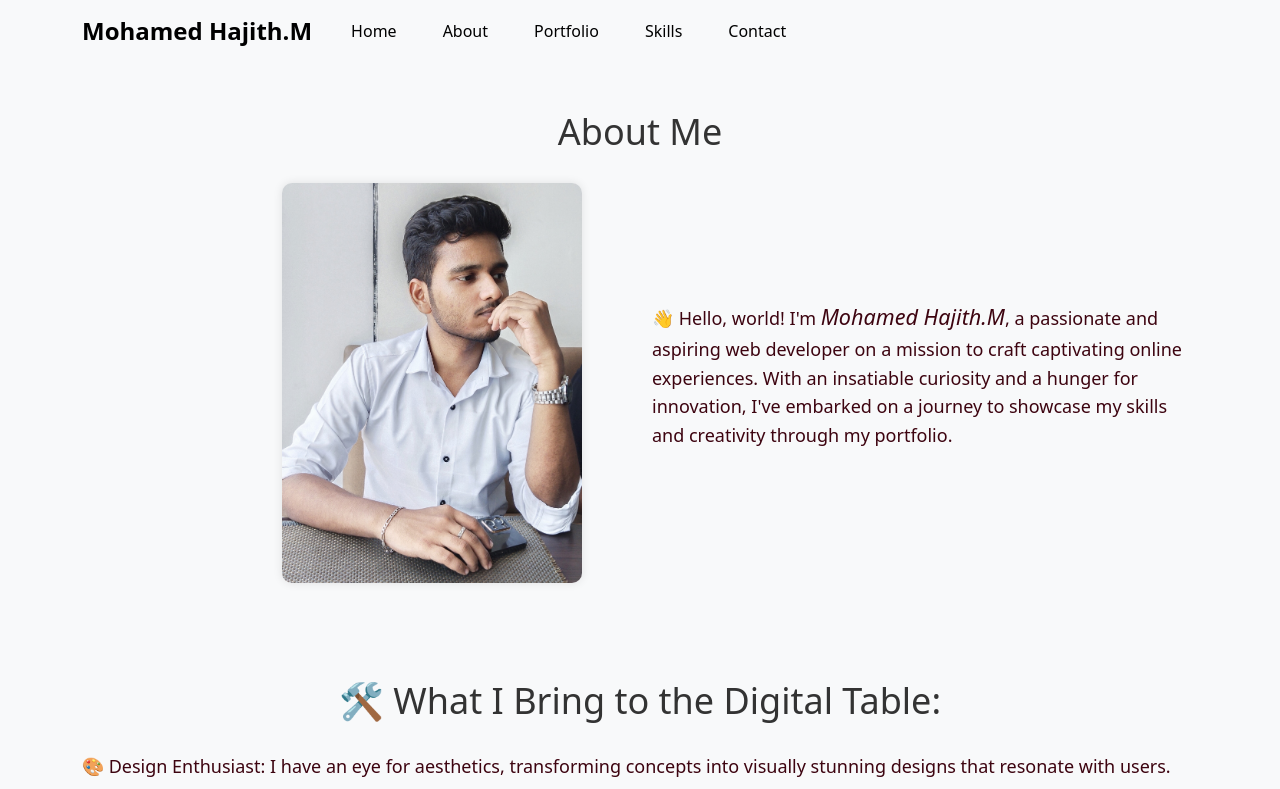
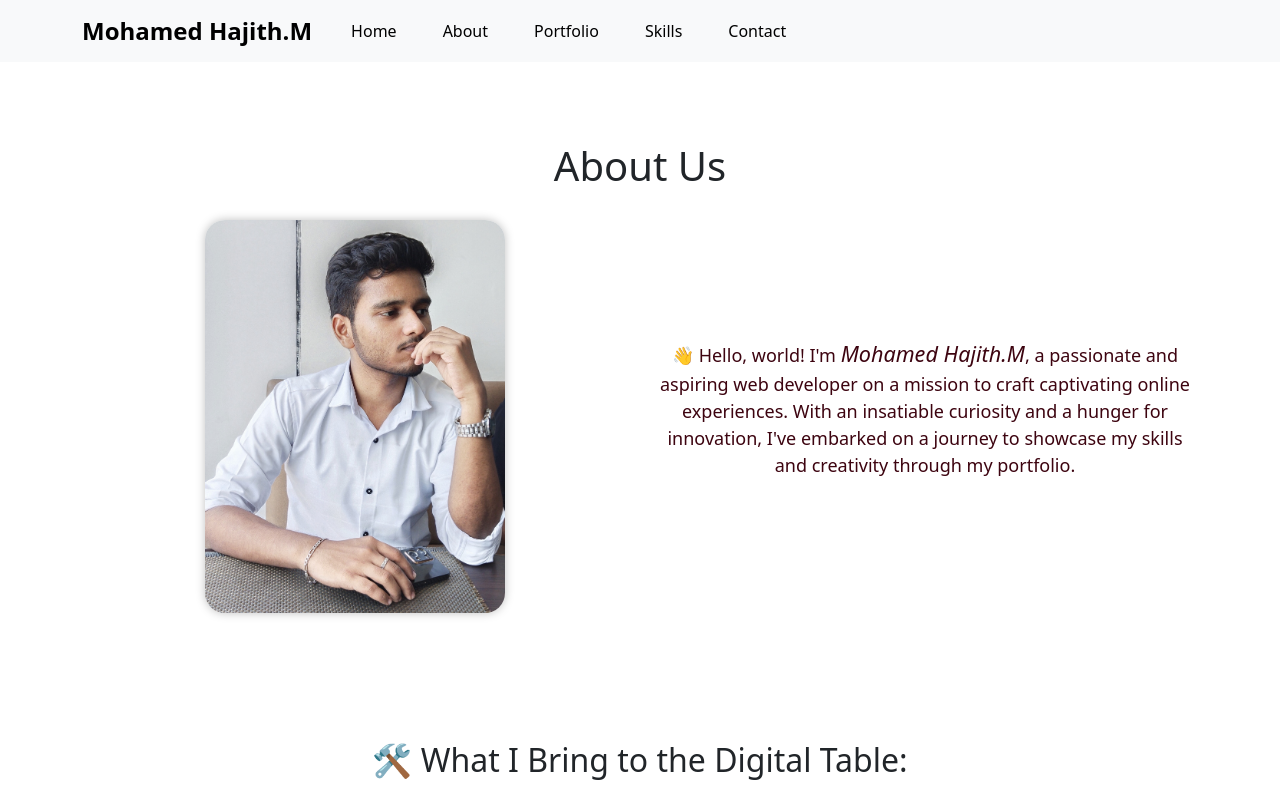
Before and after one commit to HAJITH-M/Portfolio-angular, an Angular app in the folder Porfolio/: page / in a window 1280 px wide. Shown: the top 789 px of the page. Built offline with nearby package versions, Linux system fonts and the light colour scheme.

Commit message:
about content overlapping somehow rectified

```diff
--- a/Porfolio/src/app/about/about.component.css
+++ b/Porfolio/src/app/about/about.component.css
@@ -52,16 +52,19 @@
 
   #about img {
     border-radius: 10px;
-    box-shadow: 0px 0px 10px rgba(0, 0, 0, 0.1);
+    box-shadow: 0px 0px 10px rgba(0, 0, 0, 0.25);
     width: 300px;
-    height: 400px;
-    margin-left: 200px;
+    height: auto;
+    max-width: 100%;
+    border-radius: 20px;
   }
 
   #about p {
     font-size: 18px;
     color: #666;
     line-height: 1.6;
+    height: auto;
+    width: auto;
   }
 
   /* Media Query for Smaller Screens */
--- a/Porfolio/src/app/about/about.component.html
+++ b/Porfolio/src/app/about/about.component.html
@@ -38,7 +38,7 @@
         <img src="assets\about.jpg" alt="Your Name" class="img-fluid">
       </div>
       <div class="col-md-6">
-        <p style=" font-size:large;  color: rgb(61, 4, 16);">👋 Hello, world! I'm <span style="font-size: larger; font-style: italic; font-weight:500;">Mohamed Hajith.M</span>, a passionate and aspiring web developer on a mission to craft captivating online experiences. With an insatiable curiosity and a hunger for innovation, I've embarked on a journey to showcase my skills and creativity through my portfolio.</p>
+        <br><p style=" font-size:large;  color: rgb(61, 4, 16);">👋 Hello, world! I'm <span style="font-size: larger; font-style: italic; font-weight:500;">Mohamed Hajith.M</span>, a passionate and aspiring web developer on a mission to craft captivating online experiences. With an insatiable curiosity and a hunger for innovation, I've embarked on a journey to showcase my skills and creativity through my portfolio.</p>
       </div>
     </div>
   </div>
--- a/Porfolio/src/app/home/home.component.css
+++ b/Porfolio/src/app/home/home.component.css
@@ -33,49 +33,47 @@
 
 
 
-
-  /* Custom CSS for About Section */
-#about {
-    background-color: #f8f9fa;
+ /* Custom CSS */
+ .about-section {
   padding: 80px 0;
 }
 
-  #about h2 {
-    font-size: 36px;
-    color: #333;
+.about-section h2 {
+  font-size: 40px;
   margin-bottom: 30px;
 }
 
-  #about .row {
+.about-section p {
+  font-size: 18px;
+}
+
+.about-section .row {
+  display: flex;
+  flex-wrap: wrap;
   align-items: center;
 }
 
-  #about img {
-    border-radius: 10px;
-    box-shadow: 0px 0px 10px rgba(0, 0, 0, 0.1);
-    width: 300px;
-    height: 400px;
-    margin-left: 200px;
+.about-section .col-md-6 {
+  flex: 0 0 50%;
+  max-width: 50%;
 }
 
-  #about p {
-    font-size: 18px;
-    color: #666;
-    line-height: 1.6;
+.about-section img {
+  box-shadow: 0px 0px 10px rgba(0, 0, 0, 0.25);
+
+  width: 300px;
+  height: auto;
+  max-width: 100%;
+  border-radius: 20px;
 }
 
-  /* Media Query for Smaller Screens */
-  @media (max-width: 768px) {
-    #about .row {
-      flex-direction: column;
-      text-align: center;
+@media (min-width: 992px) {
+  .about-section img {
+      width: 300px;
+  }
 }
 
-    #about img {
-      margin-bottom: 50px;
-      margin-left: auto;
-    }
-  }
+
 
 
 
--- a/Porfolio/src/app/home/home.component.html
+++ b/Porfolio/src/app/home/home.component.html
@@ -29,13 +29,13 @@
   </div>
 </nav>
 
- <!-- About Section -->
-<section id="about" class="py-5">
+<section class="about-section text-center">
   <div class="container">
-      <h2 class="text-center">About Me</h2>
       <div class="row">
+        <h2>About Us</h2>
+
           <div class="col-md-6">
-          <img src="assets\about.jpg" alt="Your Name" class="img-fluid">
+              <img src="assets\about.jpg" alt="Sample Image">
           </div>
           <div class="col-md-6">
               <p style=" font-size:large;  color: rgb(61, 4, 16);">👋 Hello, world! I'm <span style="font-size: larger; font-style: italic; font-weight:500;">Mohamed Hajith.M</span>, a passionate and aspiring web developer on a mission to craft captivating online experiences. With an insatiable curiosity and a hunger for innovation, I've embarked on a journey to showcase my skills and creativity through my portfolio.</p>
@@ -44,6 +44,7 @@
   </div>
 </section>
 
+
 <!-- About Section -->
 <section id="about" class="py-5">
 <div class="container">
@@ -51,7 +52,7 @@
 
 
     <div >
-        <p style="color: rgb(61, 4, 16); ">
+      <p style="color: rgb(61, 4, 16); margin-left: 110px;">
 
         🎨 Design Enthusiast: I have an eye for aesthetics, transforming concepts into visually stunning designs that resonate with users. <br><br>
 
@@ -82,7 +83,6 @@
     </div>
   </div>
 </section>
-
 
   <!-- Portfolio Section -->
   <section id="portfolio" class="py-5 bg-light">
```
Lines whose indentation alone changed are shown as unchanged.
